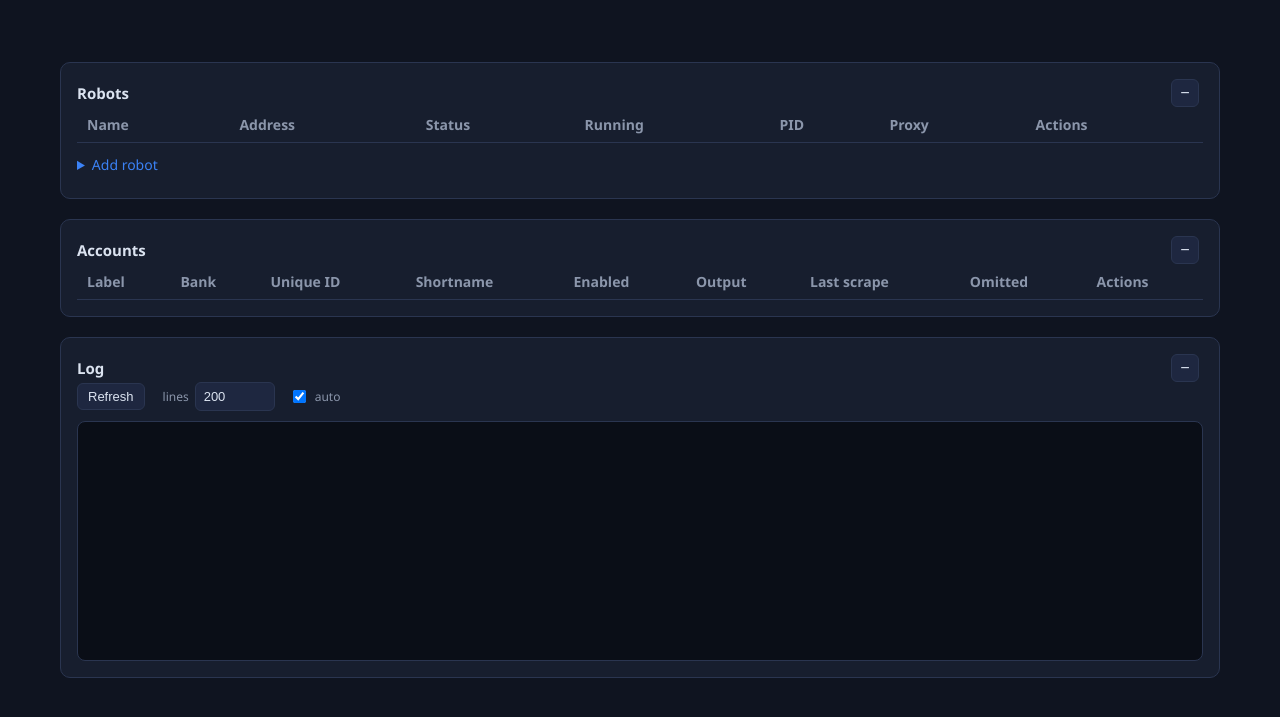
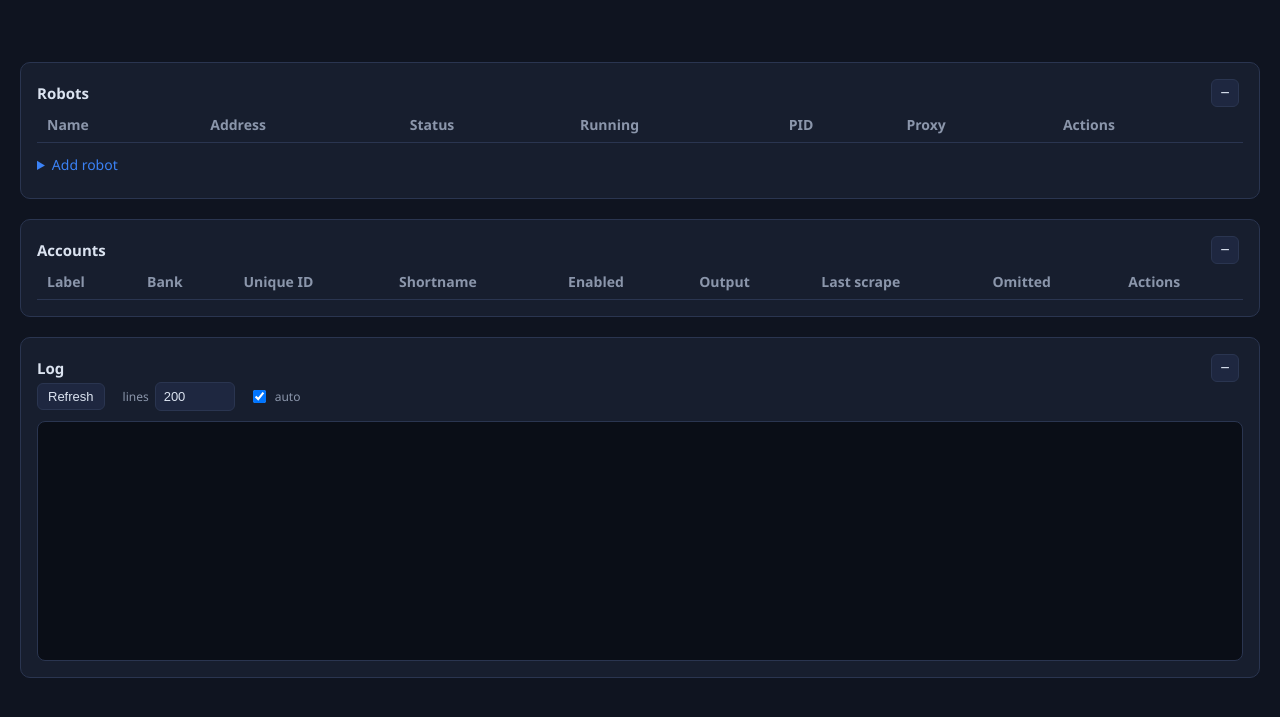
Before and after one commit to bnz88/Python-robot, a Flask app: page / in a window 1280 px wide. Shown: the part 56-773 px from the top of the page. Run offline with Flask 3, Linux system fonts and the light colour scheme; the visitor is signed in with stand-in values (Sample User, id 1); data comes from the database, SQL or seed files in the repository; data that the repository does not hold is empty.

Commit message:
update css

```diff
--- a/control_panel/static/style.css
+++ b/control_panel/static/style.css
@@ -149,7 +149,7 @@ body {
 .muted { color: var(--muted); }
 
 main {
-  max-width: 1200px;
+  max-width: 1300px;
   margin: 0 auto;
   padding: 20px;
   display: flex;
@@ -174,6 +174,8 @@ th, td {
   border-bottom: 1px solid var(--border);
   vertical-align: middle;
 }
+
+.accounts-table td, .accounts-table th { padding: 8px 5px; }
 
 th { color: var(--muted); font-weight: 600; }
 
@@ -324,7 +326,7 @@ button.btn-unban {
 button.btn-unban:hover { border-color: var(--text); }
 
 .bank-icon {
-
+  width: 40px;
   height: 10px;
   margin-right: 10px;
   object-fit: contain;
@@ -368,6 +370,9 @@ td.label-cell {
   white-space: pre-wrap;
   word-break: break-word;
 }
+/*User page*/
+#add-user-form {gap: 8px; display: flex; flex-direction: column;}
+
 
 /* ------------------------------------------------------------- settings page */
 .settings-card { display: flex; flex-direction: column; gap: 14px; }
```
